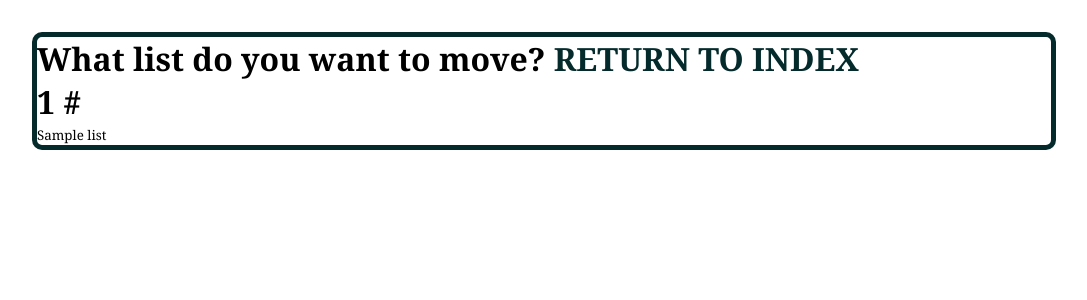
After one commit to AntalThomas/Shopping_List, a Flask app: page /lists/1/move.html in a window 1280 px wide. The commit adds this page. Shown: the top 300 px of the page, without its empty margins (96-1183 px from the left). Run offline with Flask 3, Linux system fonts and the light colour scheme; a database or web service that is not in the repository returns one stand-in record (values such as "Sample title"); some libraries are stand-ins or nearby versions.

Commit message:
Shopping_List: Testing for deployment issues. Adding in ability to move items to a different list.

```diff
--- a/app.py
+++ b/app.py
@@ -4,10 +4,10 @@ from routes.users_routes import users_routes
 from routes.sessions_routes import sessions_routes
 from routes.lists_routes import lists_routes
 
-FLASK_SECRET_KEY = os.environ.get("SHOPPING_KEY")
+SECRET_KEY = os.environ.get("SHOPPING_KEY")
 
 app = Flask(__name__)
-app.config['SECRET_KEY'] = FLASK_SECRET_KEY
+app.config['SECRET_KEY'] = SECRET_KEY
 app.config['SESSION_TYPE'] = 'filesystem'
 
 app.register_blueprint(users_routes, url_prefix="/users")
--- a/controllers/lists_controller.py
+++ b/controllers/lists_controller.py
@@ -51,3 +51,8 @@ def share_list(id):
     all_users = get_users()
     user_id = session.get('user_id')
     return render_template("lists/share.html", all_users=all_users, user_id=user_id, list_id=id)
+
+def move_item(id):
+    lists = all_lists()
+    item_info = get_item(id)
+    return render_template("lists/move.html", lists=lists, item_info=item_info)
--- a/routes/lists_routes.py
+++ b/routes/lists_routes.py
@@ -1,5 +1,5 @@
 from flask import Blueprint
-from controllers.lists_controller import index, new, create, delete, select_list, new_item, create_item, remove_item, edit_item, update_item, share_list
+from controllers.lists_controller import index, new, create, delete, select_list, new_item, create_item, remove_item, edit_item, update_item, share_list, move_item
 
 lists_routes = Blueprint("lists_routes", __name__)
 
@@ -14,3 +14,4 @@ lists_routes.route("/<id>/list/delete", methods=["POST"])(remove_item)
 lists_routes.route("/<id>/edit_item.html")(edit_item)
 lists_routes.route("/<id>/update_item", methods=["POST"])(update_item)
 lists_routes.route("/<id>/share.html")(share_list)
+lists_routes.route("/<id>/move.html")(move_item)
--- a/templates/lists/list.html
+++ b/templates/lists/list.html
@@ -26,6 +26,7 @@
 
                 <section class="controls">
                     <a href="/lists/{{ item['id'] }}/edit_item.html" class="remove_spacing">✏️</a>
+                    <a href="/lists/{{ item['id'] }}/move.html" class="remove_spacing">📄</a>
 
                     <form action="/lists/{{ item['id'] }}/list/delete" method="POST" class="remove_spacing">
                         <button>🗑️</button>
--- /dev/null
+++ b/templates/lists/move.html
@@ -0,0 +1,16 @@
+{% extends 'base.html' %}
+
+{% block content %}
+<h1>What list do you want to move?  <a href="/">RETURN TO INDEX</a></h1>
+
+{% for list in lists %}
+    <h1>{{ list['id'] }} {{ item_info['linked_list'] }}</h1>
+
+    {% if list['id'] != item_info['linked_list'] %}
+        <form action="/lists/{{ list_id }}/list/move" method="POST" class="remove_spacing">
+            <button>{{ list['name'] }}</button>
+        </form>
+    {% endif %}
+{% endfor %}
+
+{% endblock %}
--- a/templates/lists/share.html
+++ b/templates/lists/share.html
@@ -3,7 +3,7 @@
 {% extends 'base.html' %}
 
 {% block content %}
-<h1>Who do you want to share your list with? <a href="/">RETURN TO INDEX</a></h1>
+<h1>Who do you want to send your list with? <a href="/">RETURN TO INDEX</a></h1>
 
 {% for user in all_users %}
 
```
